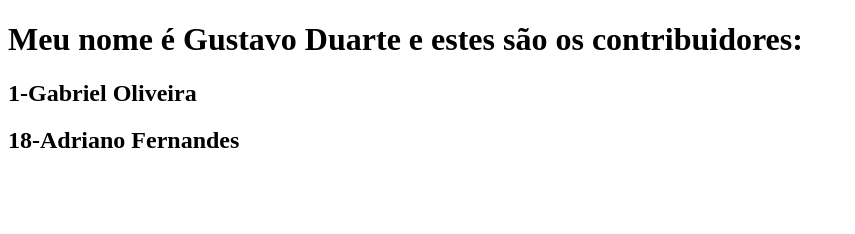
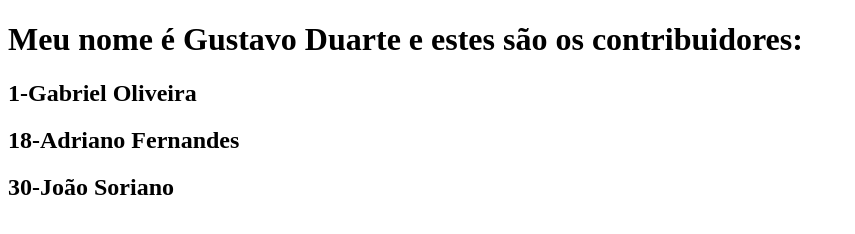
Before and after one commit to joaosoriano7/gustavo.2021.1.cscw.pullrequest, a plain HTML site: page index.html in a window 1280 px wide. Shown: the whole page, without its empty margins (0-855 px from the left). Drawn offline with Linux system fonts and the light colour scheme.

Commit message:
Pull request João Soriano

```diff
--- a/index.html
+++ b/index.html
@@ -5,7 +5,7 @@
 <h1>Meu nome é Gustavo Duarte e estes são os contribuidores:</h1>
 <h2>1-Gabriel Oliveira</h2>
 <h2>18-Adriano Fernandes</h2>
-<h2></h2>
+<h2>30-João Soriano</h2>
 
 </body>
 </html>
```
